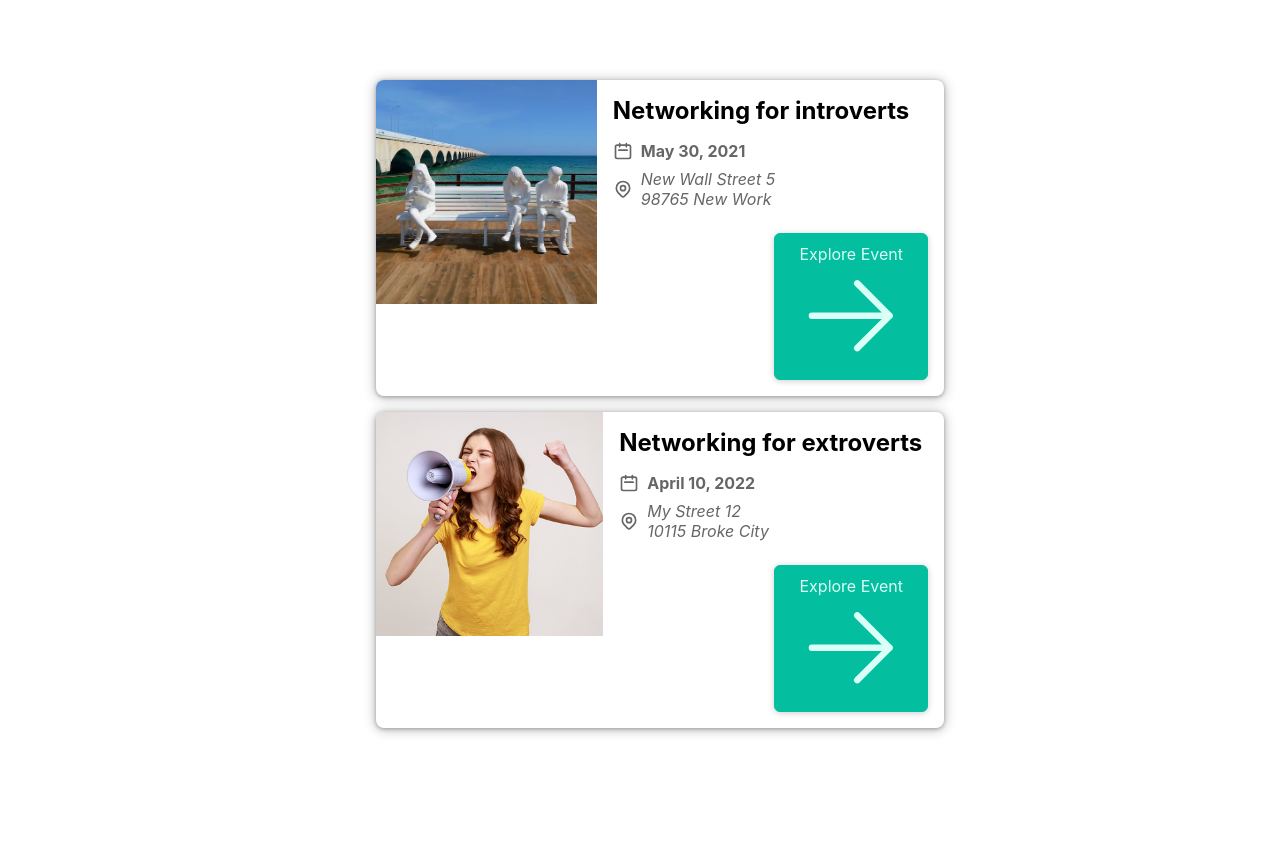
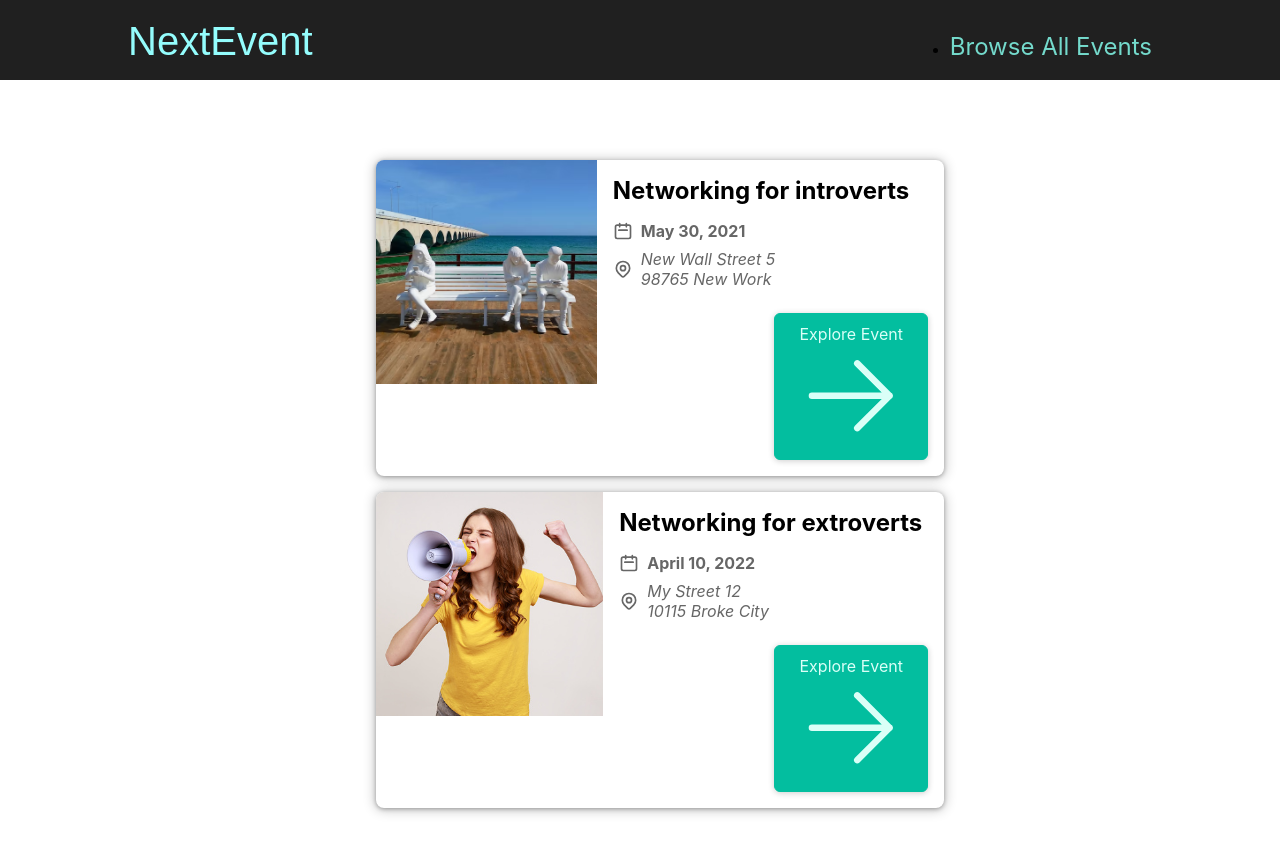
Before and after one commit to kishankarena/nextjs-practice, a Next.js app: page / in a window 1280 px wide. Shown: the top 854 px of the page. Before the commit the page ends 808 px from the top, so only its background shows below. Built offline with nearby package versions, Linux system fonts and the light colour scheme.

Commit message:
Feature: add general layout wrapper

```diff
--- /dev/null
+++ b/components/layout/layout.js
@@ -0,0 +1,12 @@
+import { Fragment } from 'react';
+import MainHeader from './main-header';
+
+const Layout = (props) => {
+  return (
+    <Fragment>
+      <MainHeader />
+      <main>{props.children}</main>
+    </Fragment>
+  );
+};
+export default Layout;
--- /dev/null
+++ b/components/layout/main-header.js
@@ -0,0 +1,21 @@
+import Link from 'next/link';
+import classes from './main-header.module.css';
+
+const MainHeader = () => {
+  return (
+    <header className={classes.header}>
+      <div className={classes.logo}>
+        <Link href="/">NextEvent</Link>
+      </div>
+      <nav className={classes.navigation}>
+        <ul>
+          <li>
+            <Link href="/events">Browse All Events</Link>
+          </li>
+        </ul>
+      </nav>
+    </header>
+  );
+};
+
+export default MainHeader;
--- /dev/null
+++ b/components/layout/main-header.module.css
@@ -0,0 +1,41 @@
+.header {
+    width: 100%;
+    display: flex;
+    justify-content: space-between;
+    align-items: baseline;
+    padding: 1rem 10%;
+    height: 5rem;
+    background-color: #202020;
+  }
+
+  .logo {
+    font-size: 1.5rem;
+    color: white;
+    font-family: 'Fira', sans-serif;
+    height: 100%;
+    display: flex;
+    justify-content: center;
+    align-items: center;
+    color: #94fdfd;
+  }
+
+  .logo a {
+    text-decoration: none;
+    color: #94fdfd;
+  }
+
+  .navigation a {
+    text-decoration: none;
+    color: #74dacc;
+    font-size: 1rem;
+  }
+
+  @media (min-width: 768px) {
+    .logo {
+      font-size: 2.5rem;
+    }
+
+    .navigation a {
+      font-size: 1.5rem;
+    }
+  }
--- a/pages/_app.js
+++ b/pages/_app.js
@@ -1,7 +1,12 @@
-import '../styles/globals.css'
+import '../styles/globals.css';
+import Layout from '../components/layout/layout';
 
 function MyApp({ Component, pageProps }) {
-  return <Component {...pageProps} />
+  return (
+    <Layout>
+      <Component {...pageProps} />
+    </Layout>
+  );
 }
 
-export default MyApp
+export default MyApp;
```
